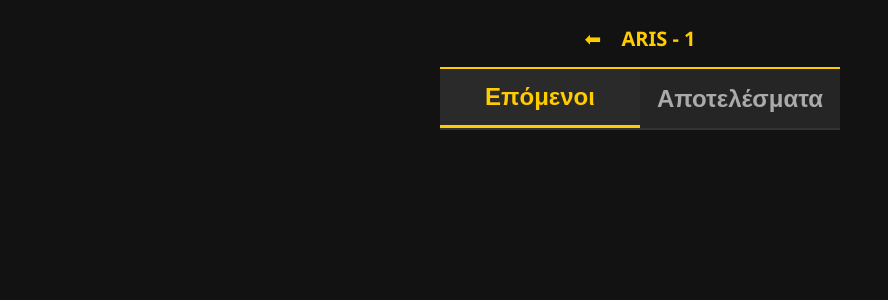
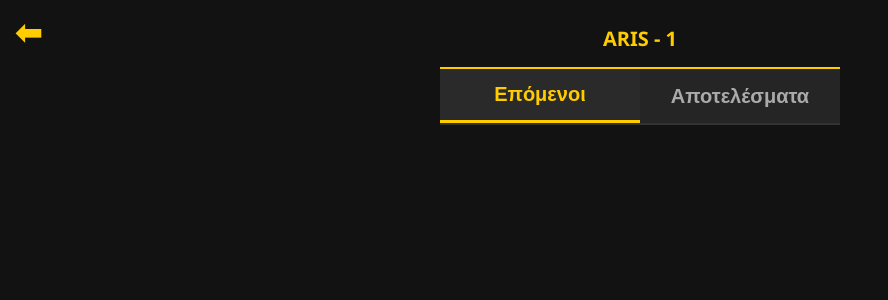
Before and after one commit to zstavros/aris-zone, a FastAPI app: page /sport/1 in a window 1280 px wide. Shown: the top 300 px of the page, without its empty margins (0-888 px from the left). Run offline with FastAPI, Linux system fonts and the light colour scheme; data that the repository does not hold is empty.

Commit message:
Update sport.html

```diff
--- a/templates/sport.html
+++ b/templates/sport.html
@@ -10,10 +10,10 @@
     body { font-family: 'Segoe UI', Arial, sans-serif; background-color: #121212; color: white; margin: 0; padding: 10px; display: flex; justify-content: center; }
     .phone-container { width: 100%; max-width: 400px; height: auto; }
     .header { background: #121212; color: #ffcc00; padding: 15px; font-size: 20px; font-weight: bold; text-align: center; border-bottom: 2px solid #ffcc00; }
-    .back-btn { text-decoration: none; color: #ffcc00; margin-right: 15px; font-weight: normal; }
+    .back-btn { text-decoration: none; color: #ffcc00; font-size: 32px; position: absolute; left: 15px; top: 10px; }
     .tabs { display: flex; background: #252525; border-bottom: 2px solid #333; }
     /* Μεγαλώσαμε το font-size στα tabs από το προεπιλεγμένο σε 15px */
-    .tab-btn { flex: 1; padding: 14px; text-align: center; background: none; border: none; color: #aaa; font-weight: bold; cursor: pointer; font-size: 24px; }
+    .tab-btn { flex: 1; padding: 14px; text-align: center; background: none; border: none; color: #aaa; font-weight: bold; cursor: pointer; font-size: 20px; }
     .tab-btn.active { color: #ffcc00; border-bottom: 3px solid #ffcc00; background: #2a2a2a; }
     .tab-content { display: none; padding: 10px 0; }
     .tab-content.active { display: block; }
```
